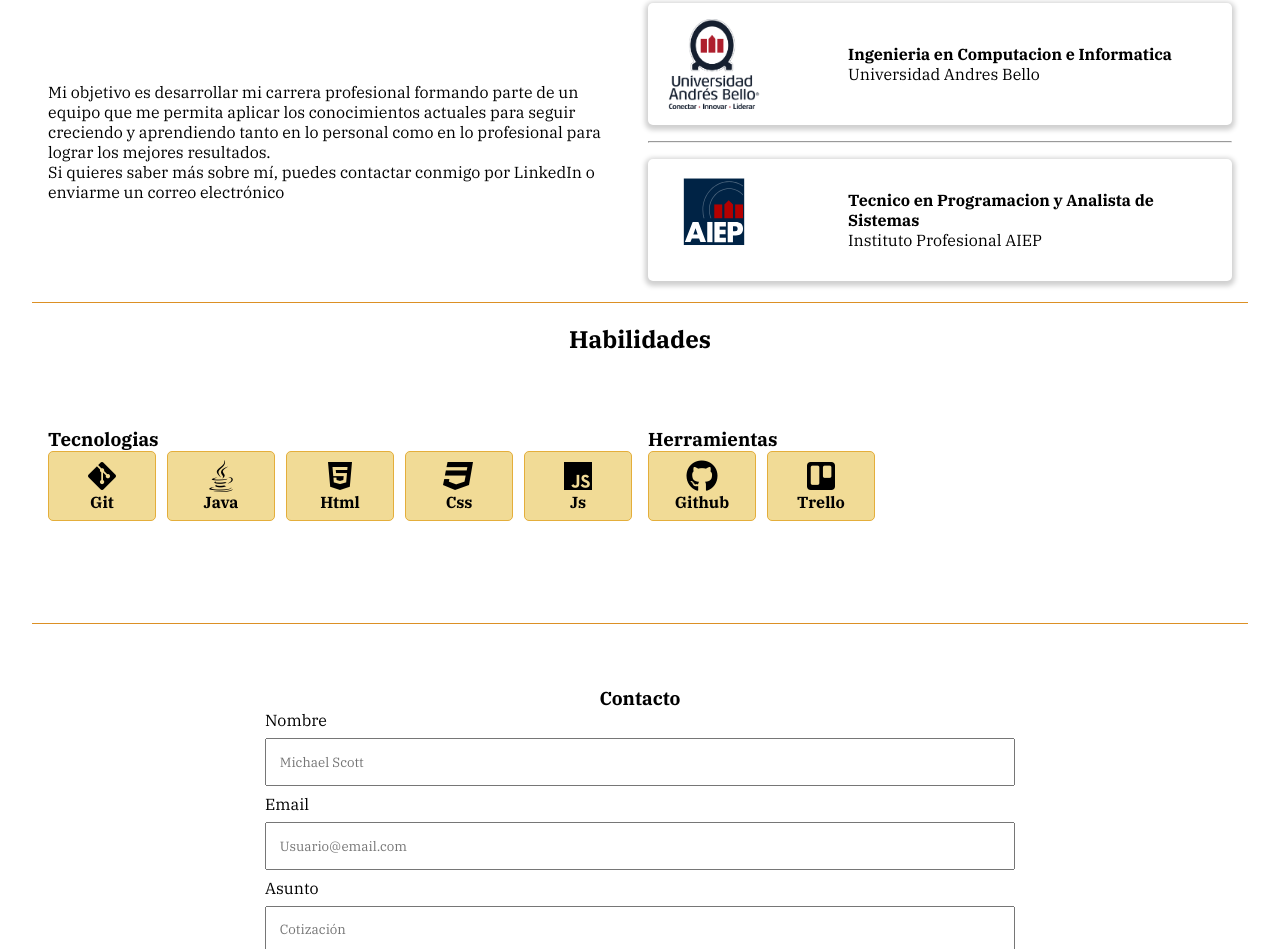
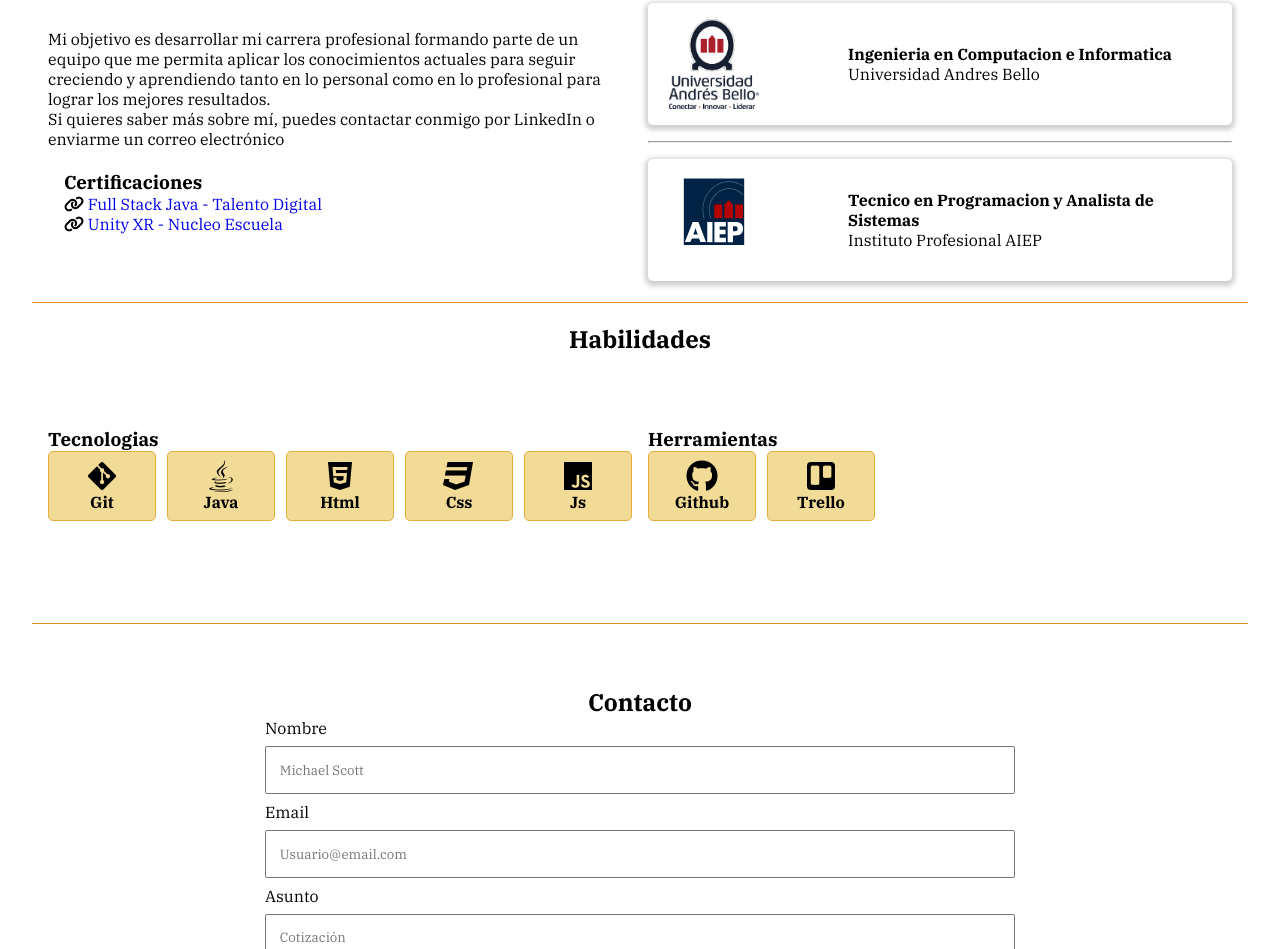
Before and after one commit to Nehemias-Munoz/portfolio, a plain HTML site: page index.html in a window 1280 px wide. Shown: the part 1089-2038 px from the top of the page. Drawn offline with Linux system fonts and the light colour scheme.

Commit message:
Add: Certificaciones Fix: title size of contact section

```diff
--- a/index.html
+++ b/index.html
@@ -73,6 +73,25 @@
           <br />
           Si quieres saber más sobre mí, puedes contactar conmigo por LinkedIn o
           enviarme un correo electrónico
+          <section>
+            <h3>Certificaciones</h3>
+            <ul>
+              <li>
+                <i class="fa-solid fa-link"></i>
+                <a
+                  href="https://www.acreditta.com/credential/14fa9559-a50a-4fbd-9d86-56fbaeac8748?utm_source=copy&resource_type=badge&resource=14fa9559-a50a-4fbd-9d86-56fbaeac8748"
+                  >Full Stack Java - Talento Digital</a
+                >
+              </li>
+              <li>
+                <i class="fa-solid fa-link"></i>
+                <a
+                  href="https://drive.google.com/file/d/1-7_I365Z5Uq6co3RBezJ1WR5Su7Txvfh/view?usp=sharing"
+                  >Unity XR - Nucleo Escuela</a
+                >
+              </li>
+            </ul>
+          </section>
         </article>
         <article id="education">
           <div class="education-item">
@@ -143,7 +162,7 @@
       </section>
       <section id="projects"></section>
       <section id="contact">
-        <h3>Contacto</h3>
+        <h2>Contacto</h2>
         <form
           action="https://formsubmit.co/15e6abd3fbc1c663aa6e59c82af4c7a3"
           method="post"
```
